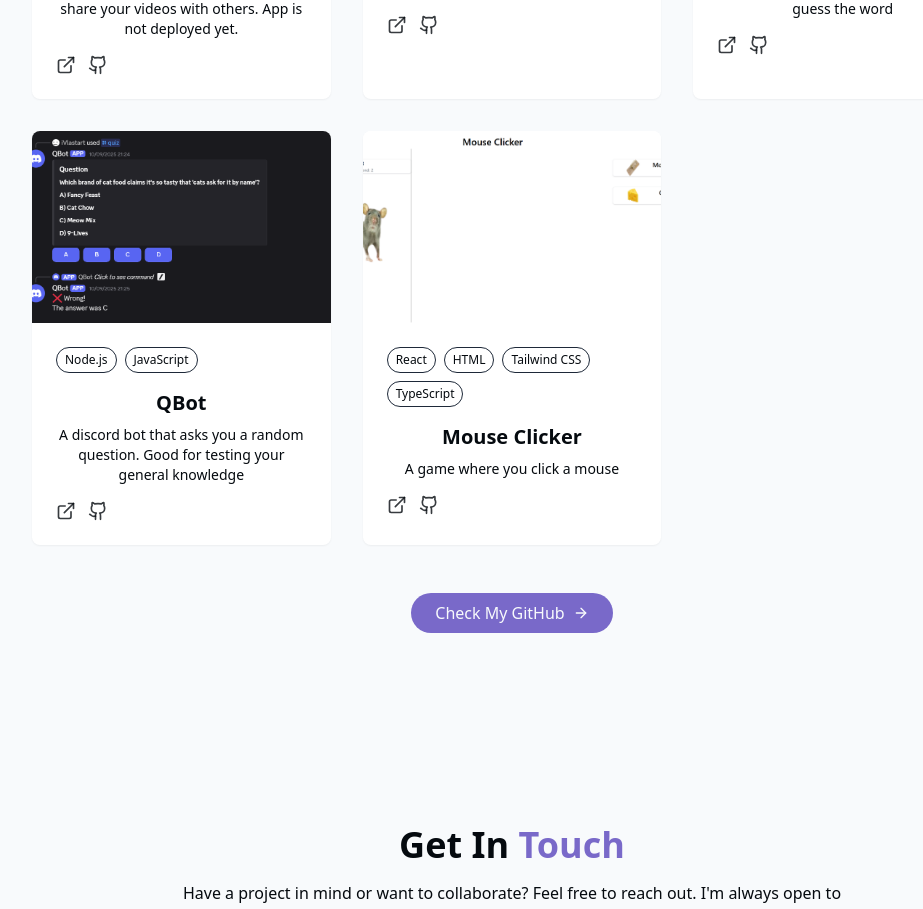
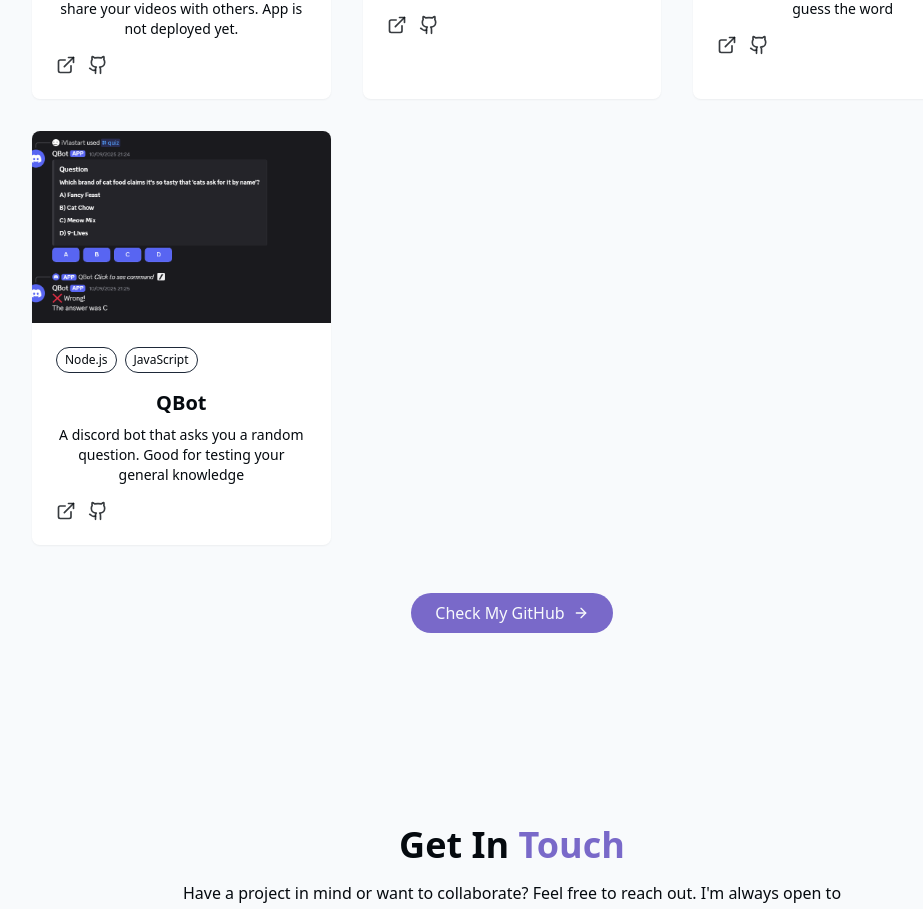
Before and after one commit to iVlastart/portfolio, a React (Vite) app: page / in a window 1280 px wide. Shown: the part 2761-3670 px from the top of the page, without its empty margins (128-1051 px from the left). Built offline with nearby package versions, Linux system fonts and the light colour scheme.

Commit message:
Removed a project

```diff
--- a/src/Components/Sections/ProjectsSection.jsx
+++ b/src/Components/Sections/ProjectsSection.jsx
@@ -37,15 +37,6 @@
         tags: ['Node.js', 'JavaScript'],
         github: 'https://github.com/iVlastart/QBot',
         demo: '#'
-    },
-    {
-        id: 5,
-        title: 'Mouse Clicker',
-        description: 'A game where you click a mouse',
-        img: '/projects/MouseClicker.webp',
-        tags: ['React', 'HTML', 'Tailwind CSS', 'TypeScript'],
-        github: 'https://github.com/iVlastart/MouseClicker',
-        demo: 'https://mouseclicker.vercel.app/'
     },
 ];
 
```
Also changed, not shown: public/projects/MouseClicker.webp (deleted).
